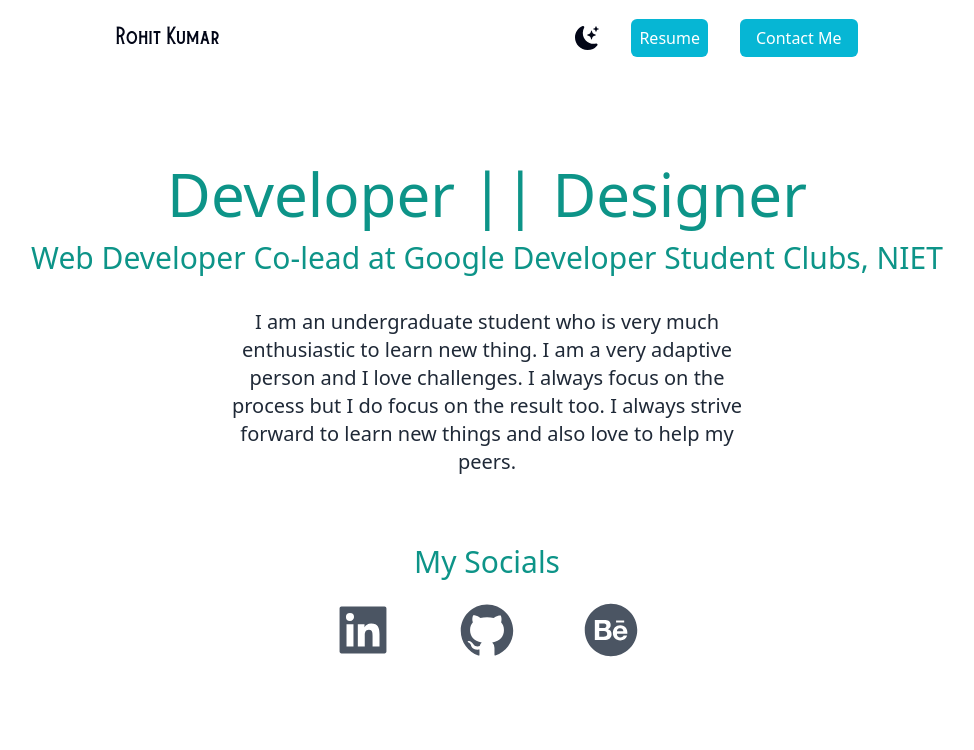
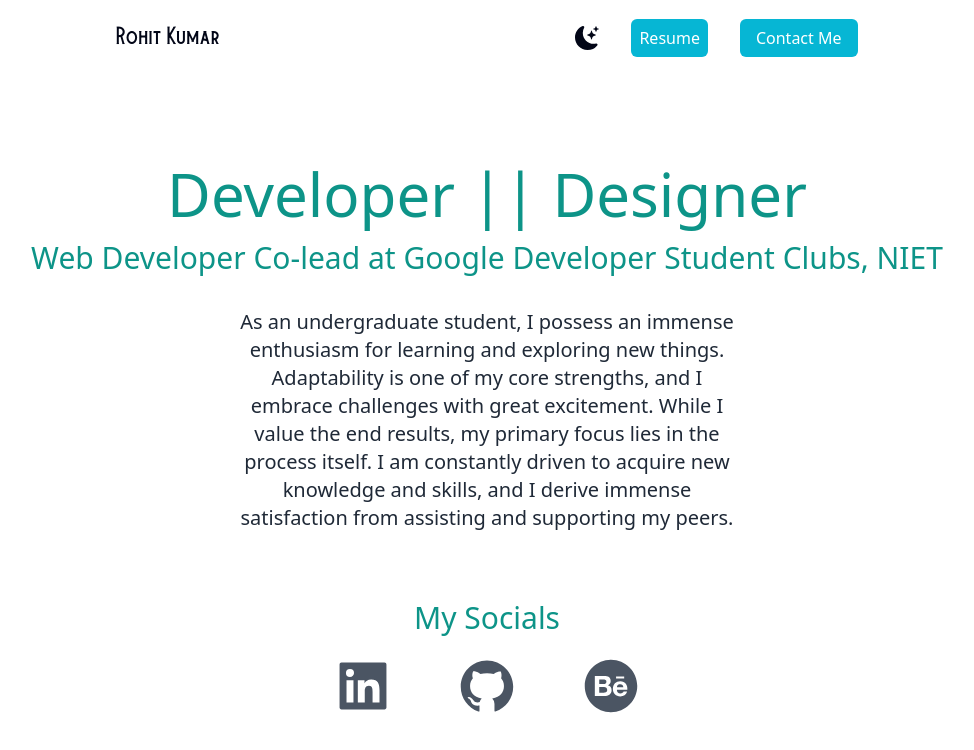
Before and after one commit to RKartik9/MyPortfolio, a Next.js app: page / in a window 1280 px wide. Shown: the top 750 px of the page, without its empty margins (153-1127 px from the left). Built offline with nearby package versions, Linux system fonts and the light colour scheme.

Commit message:
changed about me

```diff
--- a/pages/index.js
+++ b/pages/index.js
@@ -106,11 +106,13 @@ export default function Home() {
                 Web Developer Co-lead at Google Developer Student Clubs, NIET
               </h3>
               <p className="text-md py-6 leading-7 text-gray-800 md:text-xl max-w-lg mx-auto dark:text-white">
-                I am an undergraduate student who is very much enthusiastic to
-                learn new thing. I am a very adaptive person and I love
-                challenges. I always focus on the process but I do focus on the
-                result too. I always strive forward to learn new things and also
-                love to help my peers.
+                As an undergraduate student, I possess an immense enthusiasm for
+                learning and exploring new things. Adaptability is one of my
+                core strengths, and I embrace challenges with great excitement.
+                While I value the end results, my primary focus lies in the
+                process itself. I am constantly driven to acquire new knowledge
+                and skills, and I derive immense satisfaction from assisting and
+                supporting my peers.
               </p>
             </div>
             <h1 className="text-center text-xl py-2 text-teal-600 font-medium md:text-3xl dark:text-cyan-400">
```
